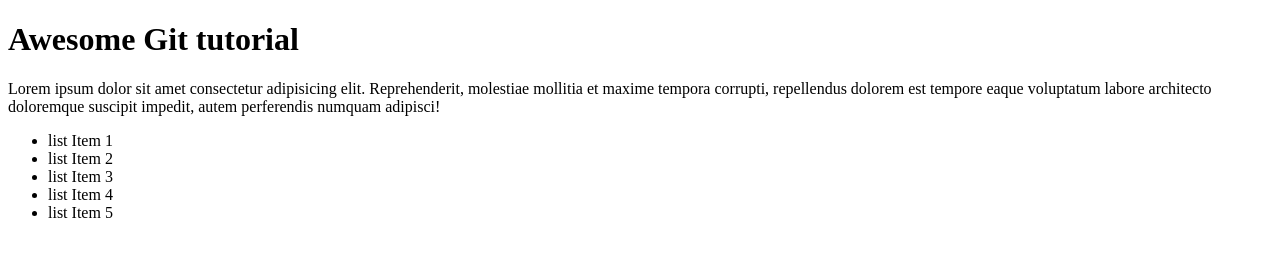
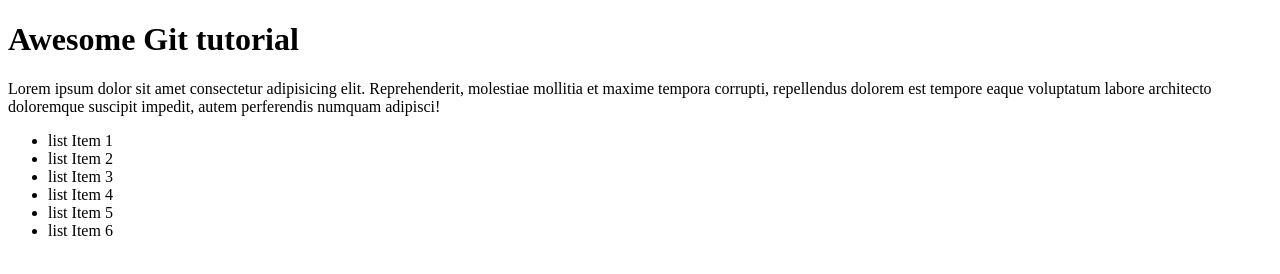
Before and after one commit to yaryhiin/git-tutorial, a plain HTML site: page index.html in a window 1280 px wide. Drawn offline with Linux system fonts and the light colour scheme.

Commit message:
Added another list item

```diff
--- a/index.html
+++ b/index.html
@@ -19,6 +19,7 @@
       <li>list Item 3</li>
       <li>list Item 4</li>
       <li>list Item 5</li>
+      <li>list Item 6</li>
     </ul>
   </body>
 </html>
```
